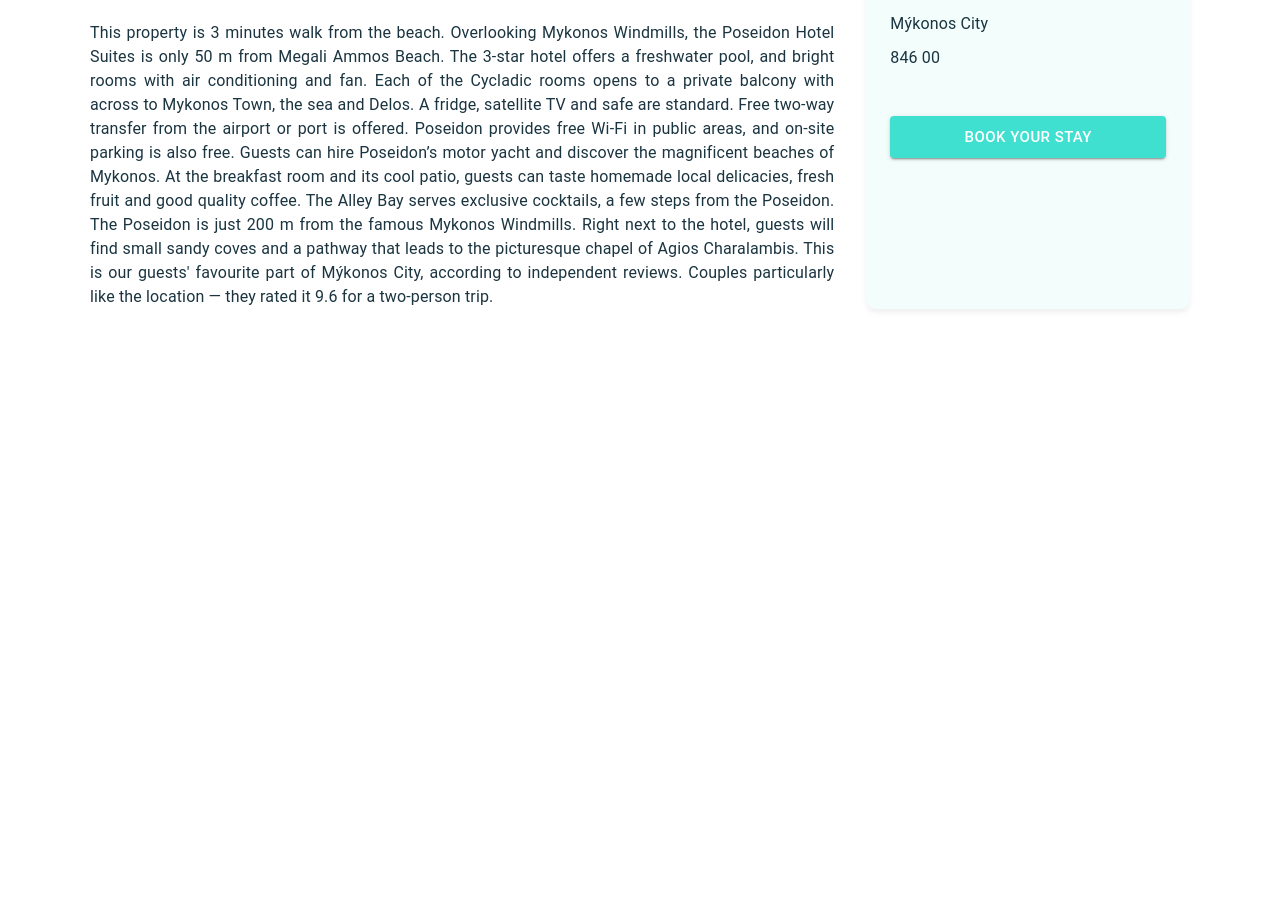
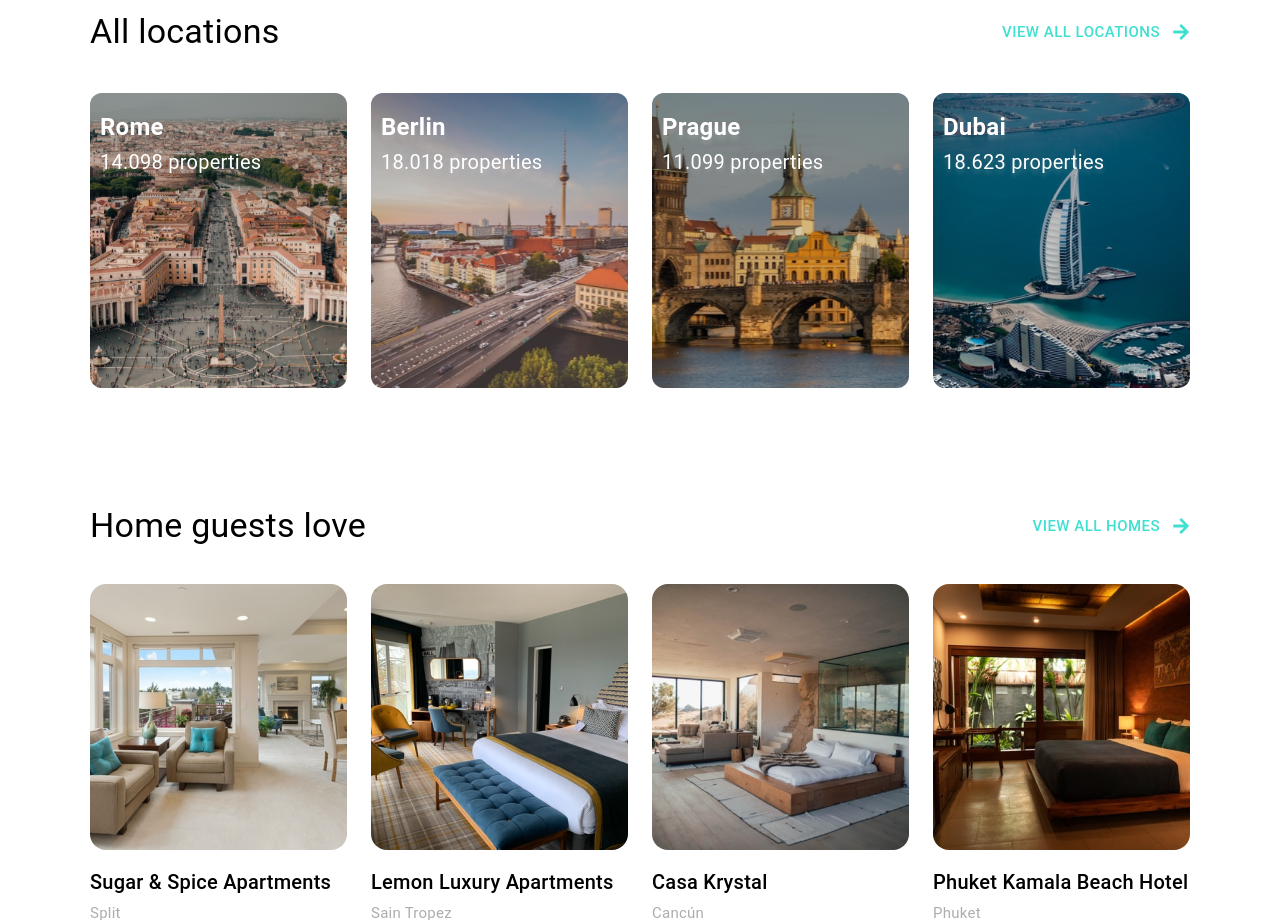
Before and after one commit to HasanColakovic99/devacademy-project, a React (Create React App) app: page / in a window 1280 px wide. Shown: the part 599-1519 px from the top of the page. Before the commit the page ends 1008 px from the top, so only its background shows below. Built offline with nearby package versions, Linux system fonts and the light colour scheme.

Commit message:
Sve komponente prikazane u sklopu main komponente, a main u app.tsx

```diff
--- a/src/App.tsx
+++ b/src/App.tsx
@@ -1,33 +1,9 @@
-import { useState } from 'react';
 import './App.css';
-import AccommodationDetails from './components/AccommodationDetails/AccommodationDetails';
-import CityCard from './components/CityCard/CityCard';
 import MainPage from './components/Main/Main';
-import Section from './components/Section/Section';
-import cityCardsMock from './lib/mock/citycards';
-import { Grid, Main } from './lib/style/GeneralStyles';
 
 function App() {
-
-  const [citycards, setCityCard] = useState(cityCardsMock);
-
   return (
-    <>
-      {/* <MainPage /> */}
-      {/* <Section title="All locations">
-          <Grid>
-            {citycards.map((citycard, index) => (
-              <CityCard
-                key={index}
-                imgSrc={citycard.imgSrc}
-                cityName={citycard.name}
-                properties={citycard.count}
-              />
-            ))}
-          </Grid>
-        </Section> */}
-        <AccommodationDetails />
-    </>
+    <MainPage />
   );
 }
 
--- a/src/components/CityCard/CityCardStyle.ts
+++ b/src/components/CityCard/CityCardStyle.ts
@@ -7,6 +7,8 @@
 
     @media (min-width: 1024px) {
         height: 295px;
+        margin-top: 41px;
+        margin-bottom: 85px;
     }
 `;
 
--- a/src/components/Main/Main.tsx
+++ b/src/components/Main/Main.tsx
@@ -1,25 +1,36 @@
-import { useState } from "react";
 import { Grid, Main } from "../../lib/style/GeneralStyles";
 import {MainWrapper} from './MainStyle';
+import Navigation from "../Navigation/Navigation";
+import Header from "../Header/Header";
+import Footer from "../Footer/Footer";
+import Section from "../Section/Section";
+import CityCard from "../CityCard/CityCard";
+import AccommodationCard from "../AccommodationCard/AccommodationCard";
+import AccommodationDetails from "../AccommodationDetails/AccommodationDetails";
 import accommodationsMock from "../../lib/mock/accommodations";
-import AccommodationCard from "../AccommodationCard/AccommodationCard";
-import Footer from "../Footer/Footer";
-import Header from "../Header/Header";
-import Navigation from "../Navigation/Navigation";
-import Section from "../Section/Section";
+import cityCardsMock from "../../lib/mock/citycards";
 
 const MainPage = () => {
-
-    const [accommodations, setAccommodations] = useState(accommodationsMock);
-
     return (
         <MainWrapper>
             <Navigation />
             <Header />
             <Main>
+                <Section title="All locations" btnText="view all locations">
+                    <Grid>
+                        {cityCardsMock.map((citycard, index) => (
+                        <CityCard
+                            key={index}
+                            imgSrc={citycard.imgSrc}
+                            cityName={citycard.name}
+                            properties={citycard.count}
+                        />
+                        ))}
+                    </Grid>
+                </Section>
                 <Section title="Home guests love" btnText="view all homes">
                     <Grid>
-                        {accommodations.map((accommodation, index) => (
+                        {accommodationsMock.map((accommodation, index) => (
                         <AccommodationCard
                             key={index}
                             imgSrc={accommodation.imgSrc}
@@ -31,6 +42,7 @@
                     </Grid>
                 </Section>
             </Main>
+            <AccommodationDetails />
             <Footer />
         </MainWrapper>
     );
--- a/src/lib/mock/citycards.ts
+++ b/src/lib/mock/citycards.ts
@@ -2,7 +2,6 @@
 import CityCard2 from '../../assets/citycard2.svg';
 import CityCard3 from '../../assets/citycard3.svg';
 import CityCard4 from '../../assets/citycard4.svg';
-import CityCard5 from '../../assets/citycard5.svg';
 
 const cityCardsMock = [
     {
@@ -24,11 +23,6 @@
         imgSrc: CityCard4,
         name: 'Dubai',
         count: 18.623
-    },
-    {
-        imgSrc: CityCard5,
-        name: 'New York',
-        count: 1.381
     }
 ];
 
```
